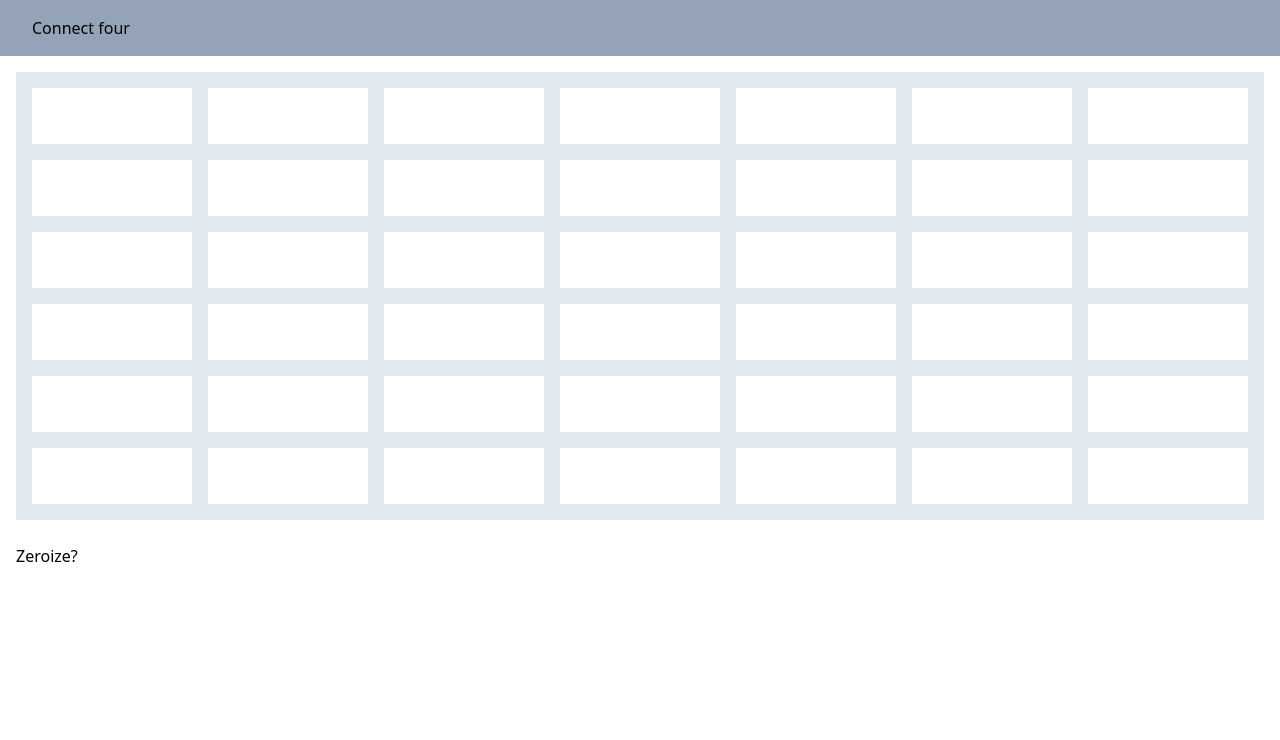
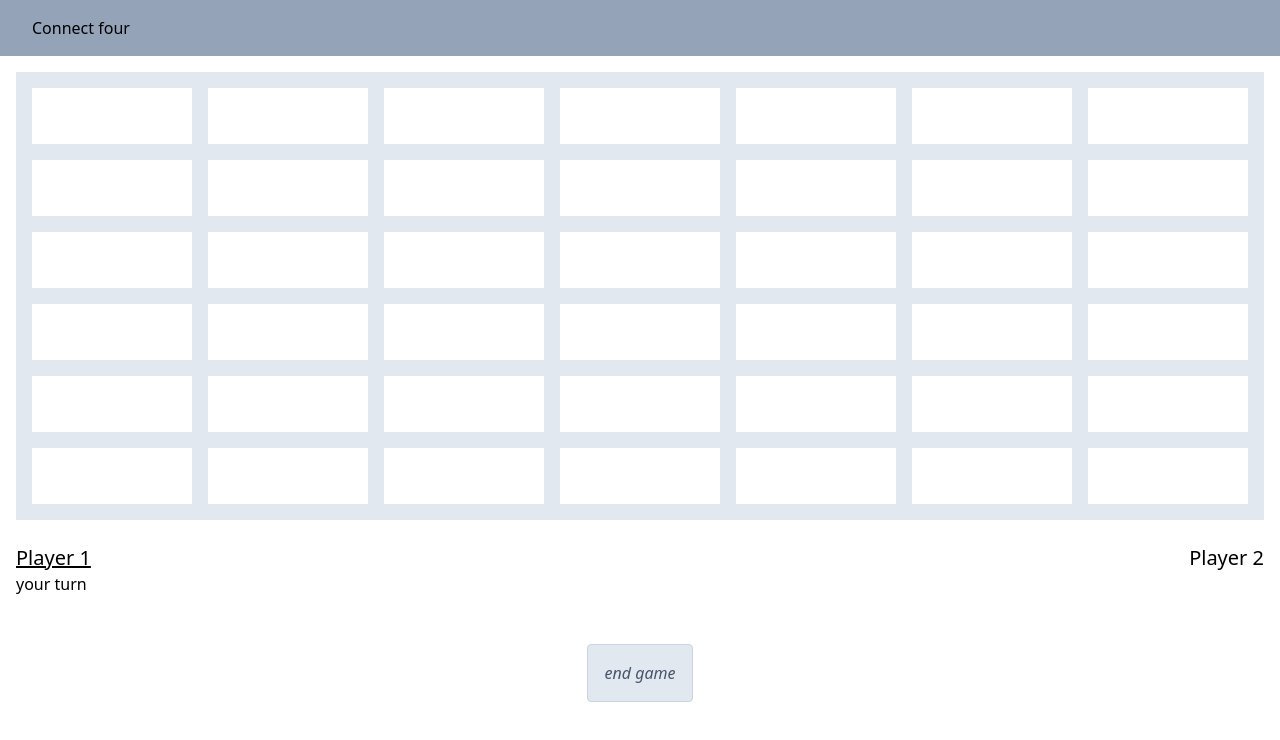
Before and after one commit to brianbancroft/connect-one-more-than-three, a React (Vite) app: page / in a window 1280 px wide. Both pictures are taken after a click on the button "CLICK ME". Shown: the top 740 px of the page. Built offline with nearby package versions, Linux system fonts and the light colour scheme.

Commit message:
Create indicator for active player

```diff
--- a/src/components/ActiveGame.jsx
+++ b/src/components/ActiveGame.jsx
@@ -1,12 +1,16 @@
 import React, { useState } from "react";
 import PropTypes from "prop-types";
 import Board from "./Board";
+import IndicatorActivePlayer from "./IndicatorActivePlayer";
 
 function ActiveGame(props) {
   const { onGameEnd } = props;
 
   const blankRow = () => [null, null, null, null, null, null, null];
 
+  const availableUsers = ["blue", "red"];
+
+  const [currentUser, setCurrentUser] = useState(availableUsers[0]);
   const [boardStatus, setBoardStatus] = useState([
     blankRow(),
     blankRow(),
@@ -21,7 +25,29 @@ function ActiveGame(props) {
       <Board boardStatus={boardStatus} />
       <br />
 
-      <button onClick={onGameEnd}>Zeroize?</button>
+      <section className="">
+        <div className="flex justify-between w-full">
+          <IndicatorActivePlayer
+            playerName="Player 1"
+            color={availableUsers[0]}
+            active={availableUsers[0] === currentUser}
+          />
+
+          <IndicatorActivePlayer
+            playerName="Player 2"
+            color={availableUsers[1]}
+            active={availableUsers[1] === currentUser}
+          />
+        </div>
+        <div className="capitalize flex w-full justify-center pt-12">
+          <button
+            onClick={onGameEnd}
+            className="bg-slate-200 text-slate-600 italic p-4 border border-slate-300 rounded"
+          >
+            end game
+          </button>
+        </div>
+      </section>
     </div>
   );
 }
--- /dev/null
+++ b/src/components/IndicatorActivePlayer.jsx
@@ -0,0 +1,31 @@
+import React from "react";
+import PropTypes from "prop-types";
+
+function IndicatorActivePlayer(props) {
+  const { playerName, color, active } = props;
+
+  return (
+    <div>
+      <h3
+        className={`text-xl user-select-none ${
+          active ? `underline text-${color}-600` : ""
+        }`}
+      >
+        {playerName}
+      </h3>
+      {active ? <div className="">your turn</div> : <></>}
+    </div>
+  );
+}
+
+IndicatorActivePlayer.propTypes = {
+  playerName: PropTypes.string.isRequired,
+  color: PropTypes.string.isRequired,
+  active: PropTypes.bool,
+};
+
+IndicatorActivePlayer.defaultProps = {
+  active: false,
+};
+
+export default IndicatorActivePlayer;
```
